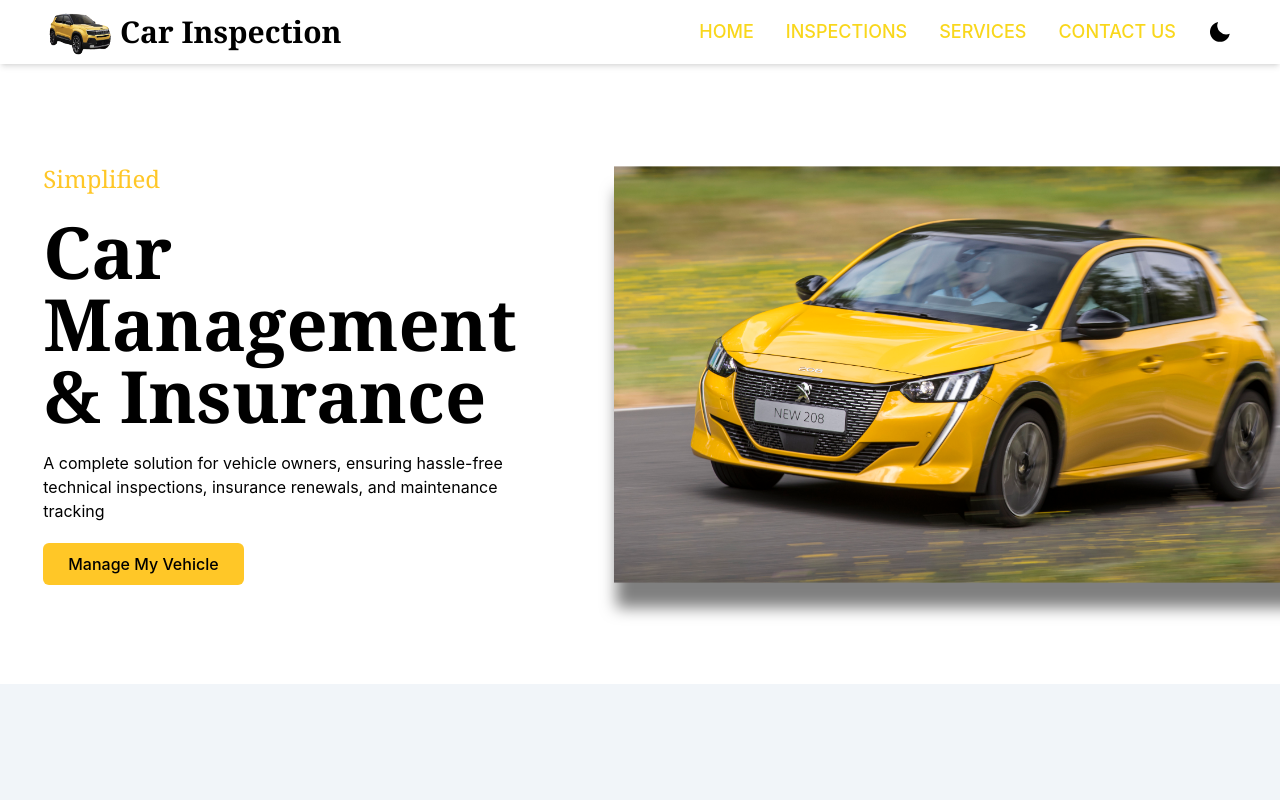
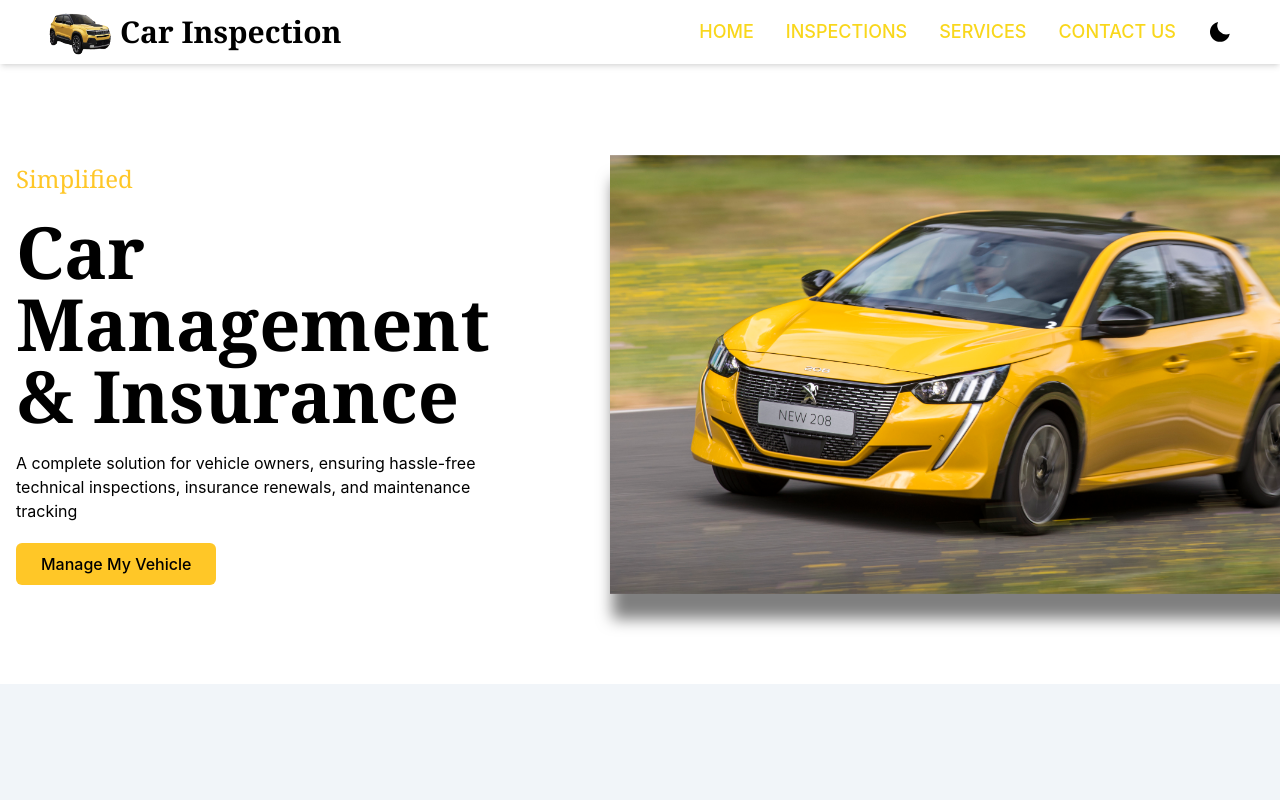
Before and after one commit to chaimaebouassab2412/vehicle-inspection_frontend, a React (Vite) app in the folder VehicleInspectionInsuranceWeb/: page / in a window 1280 px wide. Shown: the top 800 px of the page. Built offline with nearby package versions, Linux system fonts and the light colour scheme.

Commit message:
Fixed Containers to properly expand with screen size

```diff
--- a/VehicleInspectionInsuranceWeb/src/components/Hero/Hero.jsx
+++ b/VehicleInspectionInsuranceWeb/src/components/Hero/Hero.jsx
@@ -12,8 +12,8 @@
   });
 
   return (
-    <div className="dark:bg-black dark:text-white duration-300 ">
-      <div className="container min-h-[620px] flex">
+<div className="dark:bg-black dark:text-white duration-300 w-full overflow-hidden">
+<div className="w-screen min-h-[620px] flex px-4">
         <div className="grid grid-cols-1 sm:grid-cols-2 place-items-center">
           <div
             data-aos="zoom-in"
@@ -24,8 +24,8 @@
             <img
               src={theme === "dark" ? carPng : yellowCar}
               alt=""
-              className="sm:scale-125 relative -z-10 max-h-[600px] drop-shadow-[2px_20px_6px_rgba(0,0,0,0.50)] sm:translate-x-12"
-            />
+              className="sm:scale-125 max-w-full max-h-[600px] drop-shadow-[2px_20px_6px_rgba(0,0,0,0.50)] sm:translate-x-12"
+              />
           </div>
           <div className="space-y-5 order-2 sm:order-1 sm:pr-32 ">
             <p data-aos="fade-up" className="text-primary text-2xl font-serif">
--- a/VehicleInspectionInsuranceWeb/src/components/Styles/authStyles.js
+++ b/VehicleInspectionInsuranceWeb/src/components/Styles/authStyles.js
@@ -5,9 +5,12 @@
   display: flex;
   justify-content: center;
   align-items: center;
-  min-height: 100vh;
+  height: 100vh;
+  width: 100vw;
   background: linear-gradient(135deg, #1e3c72 0%, #2a5298 100%);
   padding: 20px;
+  box-sizing: border-box;
+  overflow: hidden;
 `;
 
 export const AuthCard = styled(motion.div)`
--- a/VehicleInspectionInsuranceWeb/src/index.css
+++ b/VehicleInspectionInsuranceWeb/src/index.css
@@ -46,6 +46,7 @@
   place-items: center;
   min-width: 320px;
   min-height: 100vh;
+  overflow-x: hidden;
 }
 
 h1 {
```
